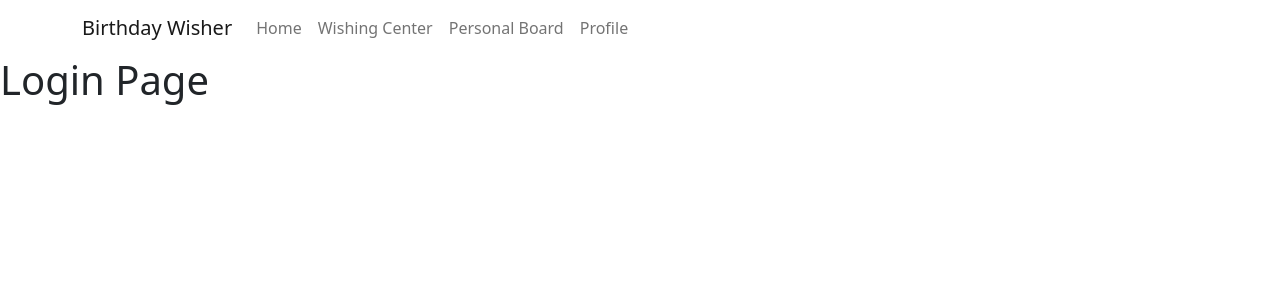
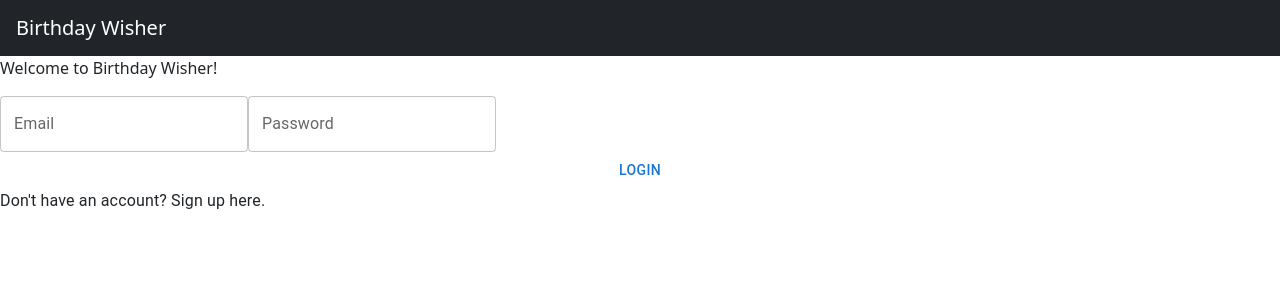
Before and after one commit to isaguimet/birthday-wisher, a React (Create React App) app in the folder client/: page / in a window 1280 px wide. Shown: the top 300 px of the page. Built offline with nearby package versions, Linux system fonts and the light colour scheme.

Commit message:
add starter frontend register/login/logout components

```diff
--- /dev/null
+++ b/client/src/components/LoginForm.jsx
@@ -0,0 +1,156 @@
+import {useState} from "react";
+import {Button, TextField, Typography} from "@mui/material";
+import {Formik} from "formik";
+import * as yup from "yup";
+import {useNavigate} from "react-router-dom";
+import {useDispatch} from "react-redux";
+import {setLogin} from "../state";
+
+// yup validation schemas
+const registerSchema = yup.object().shape({
+    firstName: yup.string().required("required"),
+    lastName: yup.string().required("required"),
+    email: yup.string().email("invalid email").required("required"),
+    password: yup.string().required("required"),
+    // TODO: add birthday
+});
+
+const loginSchema = yup.object().shape({
+    email: yup.string().email("invalid email").required("required"),
+    password: yup.string().required("required"),
+});
+
+// initial values
+const initialValuesRegister = {
+    firstName: "",
+    lastName: "",
+    email: "",
+    password: "",
+    // TODO: add birthday
+};
+
+const initialValuesLogin = {
+    email: "",
+    password: "",
+};
+
+const LoginForm = () => {
+
+    const dispatch = useDispatch();
+    const navigate = useNavigate();
+
+    const [formType, setFormType] = useState("login");
+    const isLogin = formType === "login";
+    const isRegister = formType === "register";
+
+    const register = async (values, onSubmitProps) => {
+        // TODO: make API call to create new user in db
+        onSubmitProps.resetForm();
+        setFormType("login");
+    };
+
+    const login = async (values, onSubmitProps) => {
+        // TODO: make API call to authenticate user
+        onSubmitProps.resetForm();
+        dispatch(
+            setLogin({
+                user: values.email
+            })
+        );
+        navigate("/home");
+    };
+
+    const handleFormSubmit = async (values, onSubmitProps) => {
+        if (isLogin) await login(values, onSubmitProps);
+        if (isRegister) await register(values, onSubmitProps);
+    };
+
+    return (
+        <Formik
+            onSubmit={handleFormSubmit}
+            initialValues={isLogin ? initialValuesLogin : initialValuesRegister}
+            validationSchema={isLogin ? loginSchema : registerSchema}
+        >
+            {({
+                  values,
+                  errors,
+                  touched,
+                  handleBlur,
+                  handleChange,
+                  handleSubmit,
+                  setFieldValue,
+                  resetForm
+              }) => (
+                <form onSubmit={handleSubmit}>
+                    <div>
+                        {isRegister && (
+                            <>
+                                <TextField
+                                    label={"First Name"}
+                                    onBlur={handleBlur}
+                                    onChange={handleChange}
+                                    value={values.firstName}
+                                    name={"firstName"}
+                                    error={Boolean(touched.firstName) && Boolean(errors.firstName)}
+                                    helperText={touched.firstName && errors.firstName}
+                                />
+                                <TextField
+                                    label={"Last Name"}
+                                    onBlur={handleBlur}
+                                    onChange={handleChange}
+                                    value={values.lastName}
+                                    name={"lastName"}
+                                    error={Boolean(touched.lastName) && Boolean(errors.lastName)}
+                                    helperText={touched.lastName && errors.lastName}
+                                />
+                            </>
+                        )}
+
+                        {/* Section common to both login & register */}
+                        <TextField
+                            label={"Email"}
+                            onBlur={handleBlur}
+                            onChange={handleChange}
+                            value={values.email}
+                            name={"email"}
+                            error={Boolean(touched.email) && Boolean(errors.email)}
+                            helperText={touched.email && errors.email}
+                        />
+                        <TextField
+                            label={"Password"}
+                            type={"password"}
+                            onBlur={handleBlur}
+                            onChange={handleChange}
+                            value={values.password}
+                            name={"password"}
+                            error={Boolean(touched.password) && Boolean(errors.password)}
+                            helperText={touched.password && errors.password}
+                        />
+                    </div>
+
+                    {/* BUTTONS */}
+                    <div>
+                        <Button
+                            fullWidth
+                            type={"submit"}
+                        >
+                            {isLogin ? "LOGIN" : "REGISTER"}
+                        </Button>
+                        <Typography
+                            onClick={() => {
+                                setFormType(isLogin ? "register" : "login");
+                                resetForm();
+                            }}
+                        >
+                            {isLogin
+                                ? "Don't have an account? Sign up here."
+                                : "Already have an account? Login here."}
+                        </Typography>
+                    </div>
+                </form>
+            )}
+        </Formik>
+    );
+};
+
+export default LoginForm;
--- a/client/src/components/NavBar.jsx
+++ b/client/src/components/NavBar.jsx
@@ -1,12 +1,20 @@
 import Container from 'react-bootstrap/Container';
 import Nav from 'react-bootstrap/Nav';
 import Navbar from 'react-bootstrap/Navbar';
+import {useDispatch, useSelector} from "react-redux";
+import {setLogout} from "../state";
 
 const NavBar = () => {
+
+    const dispatch = useDispatch();
+    const isLoggedIn = Boolean(useSelector((state) => state.user));
+
     return (
-        <Navbar expand={"lg"}>
+        <Navbar expand={"lg"} bg={"dark"} variant={"dark"}>
             <Container>
                 <Navbar.Brand href="/home">Birthday Wisher</Navbar.Brand>
+                {isLoggedIn && (
+                    <>
                         <Navbar.Toggle aria-controls="responsive-navbar-nav"/>
                         <Navbar.Collapse id="responsive-navbar-nav">
                             <Nav className="me-auto">
@@ -15,7 +23,14 @@ const NavBar = () => {
                                 <Nav.Link href="/personal-board">Personal Board</Nav.Link>
                                 <Nav.Link href="/profile">Profile</Nav.Link>
                             </Nav>
+                            <Nav>
+                                <Nav.Link href="/" onClick={() => dispatch(setLogout())}>
+                                    Logout
+                                </Nav.Link>
+                            </Nav>
                         </Navbar.Collapse>
+                    </>
+                )}
             </Container>
         </Navbar>
     );
--- a/client/src/index.css
+++ b/client/src/index.css
@@ -4,3 +4,14 @@ body {
     'Ubuntu', 'Cantarell', 'Fira Sans', 'Droid Sans', 'Helvetica Neue',
     sans-serif;
 }
+
+.navbar {
+  margin: 0;
+  padding: 0;
+}
+
+.navbar > .container {
+  max-width: 100%;
+  margin: 0 1rem;
+  padding: 0;
+}
--- a/client/src/index.js
+++ b/client/src/index.js
@@ -3,10 +3,32 @@ import ReactDOM from 'react-dom/client';
 import './index.css';
 import App from './App';
 import 'bootstrap/dist/css/bootstrap.min.css';
+import authReducer from "./state";
+import {configureStore} from "@reduxjs/toolkit";
+import {Provider} from "react-redux";
+import {FLUSH, PAUSE, PERSIST, persistReducer, persistStore, PURGE, REGISTER, REHYDRATE} from "redux-persist";
+import storage from "redux-persist/lib/storage"
+import {PersistGate} from "redux-persist/integration/react";
+
+const persistConfig = {key: "root", storage, version: 1};
+const persistedReducer = persistReducer(persistConfig, authReducer);
+const store = configureStore({
+    reducer: persistedReducer,
+    middleware: (getDefaultMiddleware) =>
+        getDefaultMiddleware({
+            serializableCheck: {
+                ignoredActions: [FLUSH, REHYDRATE, PAUSE, PERSIST, PURGE, REGISTER],
+            },
+        }),
+});
 
 const root = ReactDOM.createRoot(document.getElementById('root'));
 root.render(
-  <React.StrictMode>
-    <App />
-  </React.StrictMode>
+    <React.StrictMode>
+        <Provider store={store}>
+            <PersistGate loading={null} persistor={persistStore(store)}>
+                <App/>
+            </PersistGate>
+        </Provider>
+    </React.StrictMode>
 );
--- a/client/src/pages/LoginPage.jsx
+++ b/client/src/pages/LoginPage.jsx
@@ -1,7 +1,11 @@
+import LoginForm from "../components/LoginForm";
+
 const LoginPage = () => {
-
     return (
-        <h1>Login Page</h1>
+        <div>
+            <p>Welcome to Birthday Wisher!</p>
+            <LoginForm/>
+        </div>
     );
 };
 
--- /dev/null
+++ b/client/src/state/index.js
@@ -0,0 +1,21 @@
+import {createSlice} from "@reduxjs/toolkit";
+
+const initialState = {
+    user: null,
+};
+
+export const authSlice = createSlice({
+    name: "auth",
+    initialState,
+    reducers: {
+        setLogin: (state, action) => {
+            state.user = action.payload.user;
+        },
+        setLogout: (state) => {
+            state.user = null;
+        },
+    }
+});
+
+export const {setLogin, setLogout} = authSlice.actions;
+export default authSlice.reducer;
```
Also changed, not shown: client/package.json (+9 -1 lines), 1 other file (tests, documents, lock files or other folders). Lines whose indentation alone changed are shown as unchanged.
